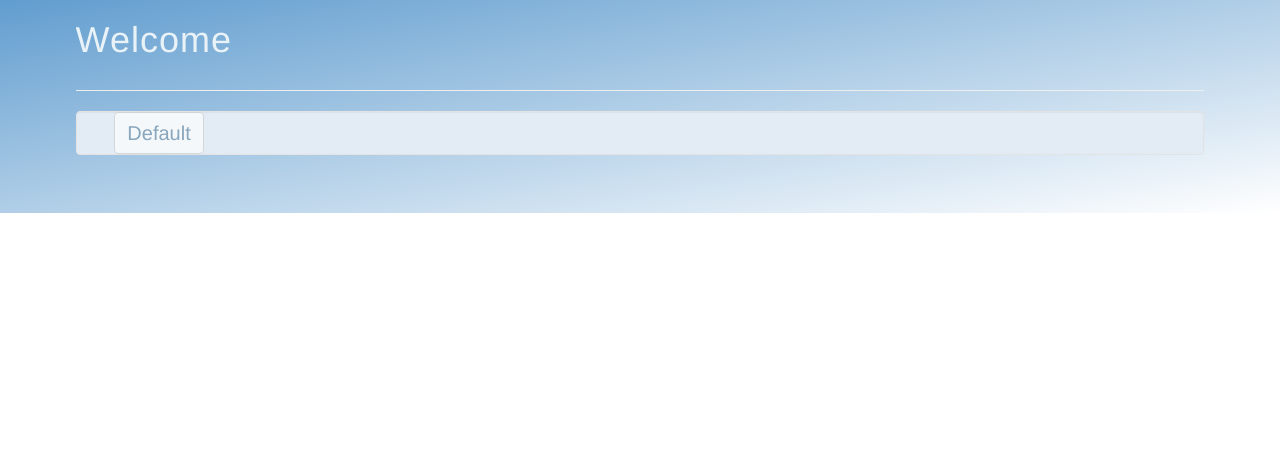
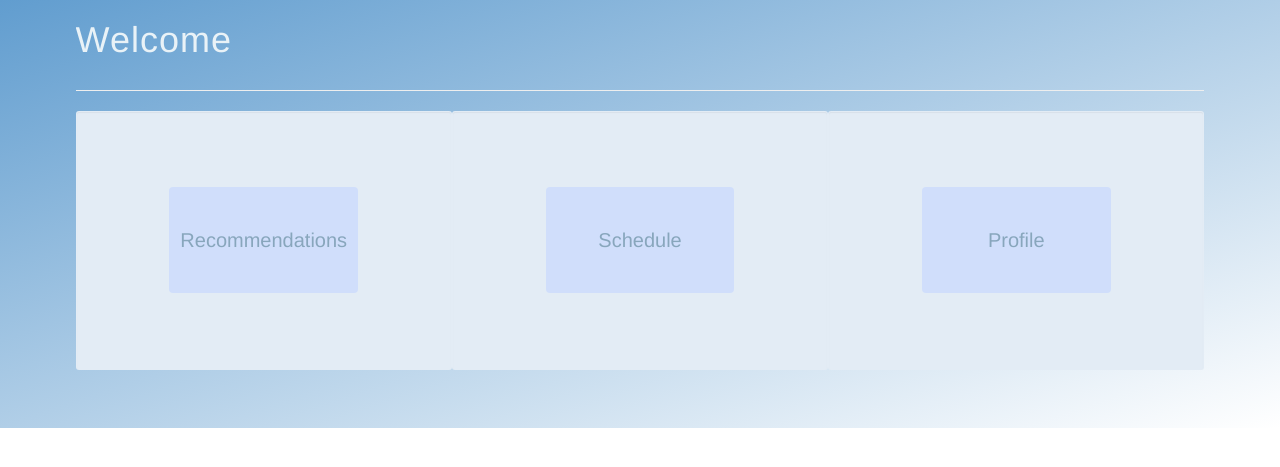
Before and after one commit to yuyangz/Limerence, a Flask app: page /userhome in a window 1280 px wide. Shown: the part 52-519 px from the top of the page. Run offline with Flask 2, Linux system fonts and the light colour scheme; parts of the project's set-up code (start-up, migrations or seed data) failed here and were passed over; some libraries are stand-ins or nearby versions.

Commit message:
Updated buttons

```diff
--- a/templates/user_base.html
+++ b/templates/user_base.html
@@ -74,12 +74,30 @@
      padding: 0cm 1cm 0cm 1cm;
      }
 
-     .logout{
-     float: right;
+     .well-sm{
+     padding: 2cm 2cm 2cm 2cm;
+     border-color: transparent;
      }
 
      .btn-default{
      color: #58819F; font-size: 20px; opacity: 0.65;
+     }
+
+     .btn-info{
+     color: #58819F;
+     background-color: #C6D8FF;
+     font-size: 20px;
+     opacity: 0.65;
+     border-color: transparent;
+     width: 5cm;
+     padding: 1cm 0cm 1cm 0cm;
+
+     }
+
+     .btn-info:hover{
+     color: #58819F;
+     background-color: white;
+     border-color: transparent;
      }
   </style>
     </head>
--- a/templates/user_home.html
+++ b/templates/user_home.html
@@ -6,12 +6,46 @@ Home
 
 {% block content %}
 <div class="col-sm-12 text-left"  id="grad1">
+
    <div class="slide-left">
       <h1> Welcome {{ name }} </h1>
+   </div>
+
+   <hr>
+
+
+
+     <div class = "well well-sm col-sm-4">
+       <center>
+	 <a href ="/recommendations">
+	   <button type="button" class="btn btn-info">
+	     <center>
+	       Recommendations
+	       </center>
+	   </button>
+	 </a>
+	 </center>
+     </div>
+
+     <div class = "well well-sm col-sm-4">
+       <center>
+	 <a href ="/scheduler">
+	   <button type="button" class="btn btn-info">
+	     Schedule
+	   </button>
+	 </a>
+       </center>
+     </div>
+
+      <div class = "well well-sm col-sm-4">
+       <center>
+	 <a href ="/profile">
+	   <button type="button" class="btn btn-info">
+	     Profile
+	   </button>
+	 </a>
+       </center>
       </div>
-   <hr>
-   <div class = "well">
-  <button type="button" class="btn btn-default">Default</button>
-  </div>
+
 </div>
 {% endblock %}
```
